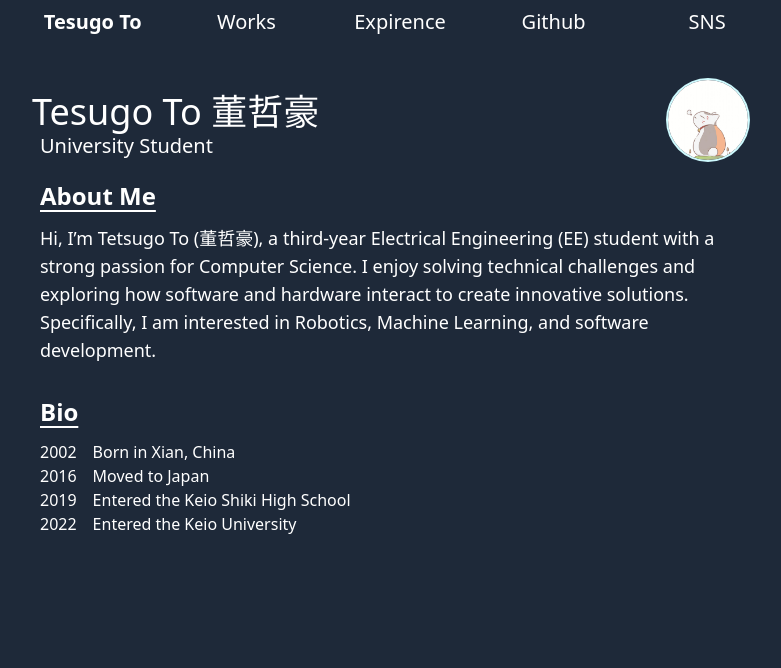
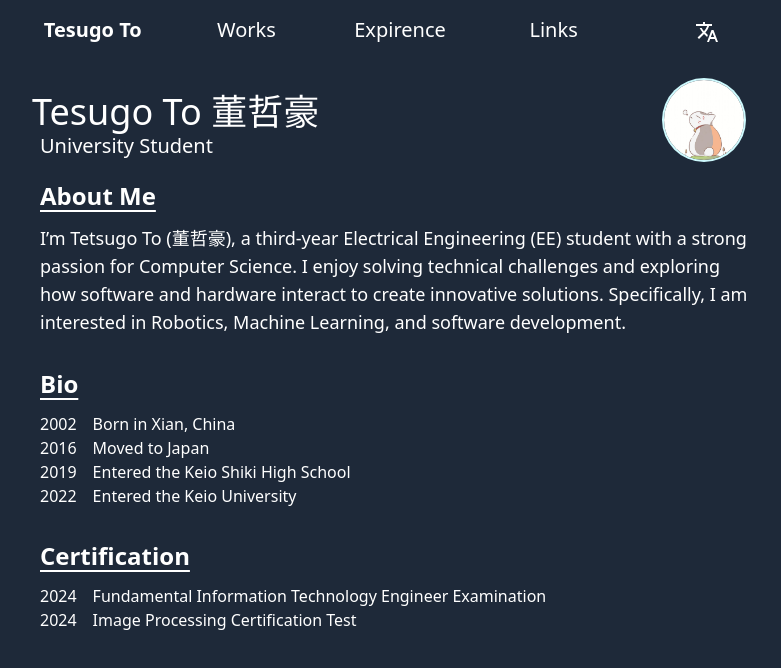
Before and after one commit to tetsugo02/my-homepage, a React (Vite) app: page / in a window 1280 px wide. Shown: the top 668 px of the page, without its empty margins (240-1021 px from the left). Built offline with nearby package versions, Linux system fonts and the light colour scheme.

Commit message:
依存関係の追加とコンポーネントの更新: 新しいアイコンとスタイルを追加し、認証セクションをホームコンテナに追加

```diff
--- a/package.json
+++ b/package.json
@@ -12,6 +12,10 @@
 		"deploy": "npm run build && gh-pages -d build -m \"Updates --skip-ci\""
 	},
 	"dependencies": {
+		"@emotion/react": "^11.14.0",
+		"@emotion/styled": "^11.14.0",
+		"@mui/icons-material": "^6.4.3",
+		"@mui/material": "^6.4.3",
 		"@tailwindcss/vite": "^4.0.4",
 		"react": "^19.0.0",
 		"react-dom": "^19.0.0",
--- a/src/assets/articles.json
+++ b/src/assets/articles.json
@@ -1,5 +1,5 @@
 {
-	"aboutMe": "Hi, I’m Tetsugo To (董哲豪), a third-year Electrical Engineering (EE) student with a strong passion for Computer Science. I enjoy solving technical challenges and exploring how software and hardware interact to create innovative solutions. Specifically, I am interested in Robotics, Machine Learning, and software development.",
+	"aboutMe": "I’m Tetsugo To (董哲豪), a third-year Electrical Engineering (EE) student with a strong passion for Computer Science. I enjoy solving technical challenges and exploring how software and hardware interact to create innovative solutions. Specifically, I am interested in Robotics, Machine Learning, and software development.",
 	"Bio": [
 		["2002", "Born in Xian, China"],
 		["2016", "Moved to Japan"],
--- a/src/components/atom/avatar.tsx
+++ b/src/components/atom/avatar.tsx
@@ -1,11 +1,31 @@
 interface AvatarProps {
 	src: string;
 	alt?: string;
+	size?: "small" | "medium" | "large";
 }
 
 const Avatar = (props: AvatarProps) => {
+	let iconSize = "h-20 w-20";
+	switch (props.size) {
+		case "small":
+			iconSize = "h-5 w-5";
+			break;
+		case "medium":
+			iconSize = "h-10 w-10";
+			break;
+		case "large":
+			iconSize = "h-20 w-20";
+			break;
+		default:
+			break;
+	}
 	return (
-		<img src={props.src} className="inline-block h-20 w-20 rounded-full ring-2 ring-cyan-100"></img>
+		<img
+			src={props.src}
+			alt={props.alt}
+			className={`inline-block rounded-full ring-2 ring-cyan-100 ${iconSize} mx-1`}
+		></img>
+		//<img src={props.src} className="inline-block h-20 w-20 rounded-full ring-2 ring-cyan-100"></img>
 	);
 };
 
--- a/src/components/atom/navbarButton.tsx
+++ b/src/components/atom/navbarButton.tsx
@@ -8,7 +8,7 @@ interface navButtonProps {
 const NavbarButton = (props: navButtonProps) => {
 	return (
 		<button
-			className={` text-white text-xl py-2 px-4 hover:underline cursor-pointer ${
+			className={` text-white text-xl py-2 px-4 hover:underline cursor-pointer flex ${
 				props.isBold ? "font-bold" : ""
 			}`}
 			onClick={props.onClick}
--- a/src/components/organism/navbar.tsx
+++ b/src/components/organism/navbar.tsx
@@ -1,16 +1,21 @@
 import NavbarButton from "../atom/navbarButton";
+import TranslateIcon from "@mui/icons-material/Translate";
 const Navbar = () => {
 	return (
 		<div className="fixed top-0 z-50 justify-items-center w-full">
 			<div className="absolute inset-0 opacity-10" />
-			<div className="relative z-[60] grid grid-cols-5 max-w-3xl mx-auto">
+			<div className="relative z-[60] grid grid-cols-5 max-w-3xl mt-2 mx-auto justify-items-center">
 				<NavbarButton isBold={true} onClick={() => console.log("Hello World")}>
 					Tesugo To
 				</NavbarButton>
 				<NavbarButton onClick={() => console.log("Hello World")}>Works</NavbarButton>
 				<NavbarButton onClick={() => console.log("Hello World")}>Expirence</NavbarButton>
-				<NavbarButton onClick={() => console.log("Hello World")}>Github</NavbarButton>
-				<NavbarButton onClick={() => console.log("Hello World")}>SNS</NavbarButton>
+				<NavbarButton onClick={() => console.log("Hello World")}>Links</NavbarButton>
+				<NavbarButton onClick={() => console.log("Hello World")}>
+					<div className="">
+						<TranslateIcon />
+					</div>
+				</NavbarButton>
 			</div>
 		</div>
 	);
--- a/src/components/pages/homeContainer.tsx
+++ b/src/components/pages/homeContainer.tsx
@@ -9,6 +9,10 @@ const HomeContainer = () => {
 			<NameArea />
 			<ArticleBlock title="About Me" content={airticleData.aboutMe} />
 			<ArticleBlock title="Bio" content={<ItemList data={airticleData.Bio}></ItemList>} />
+			<ArticleBlock
+				title="Certification"
+				content={<ItemList data={airticleData.Certifications}></ItemList>}
+			/>
 		</div>
 	);
 };
```
Also changed, not shown: public/GrommetIconsGithub.svg (added), 1 other file (tests, documents, lock files or other folders).
